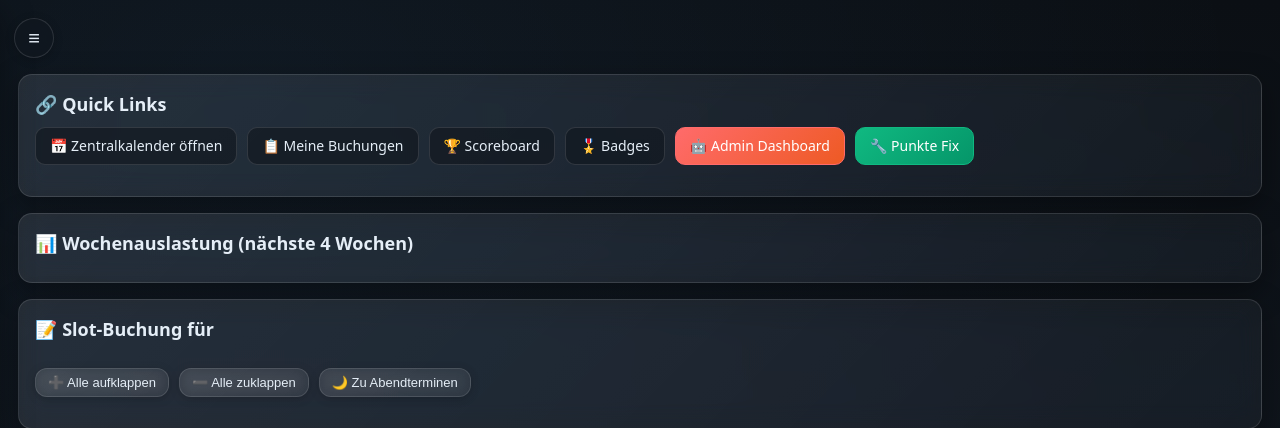
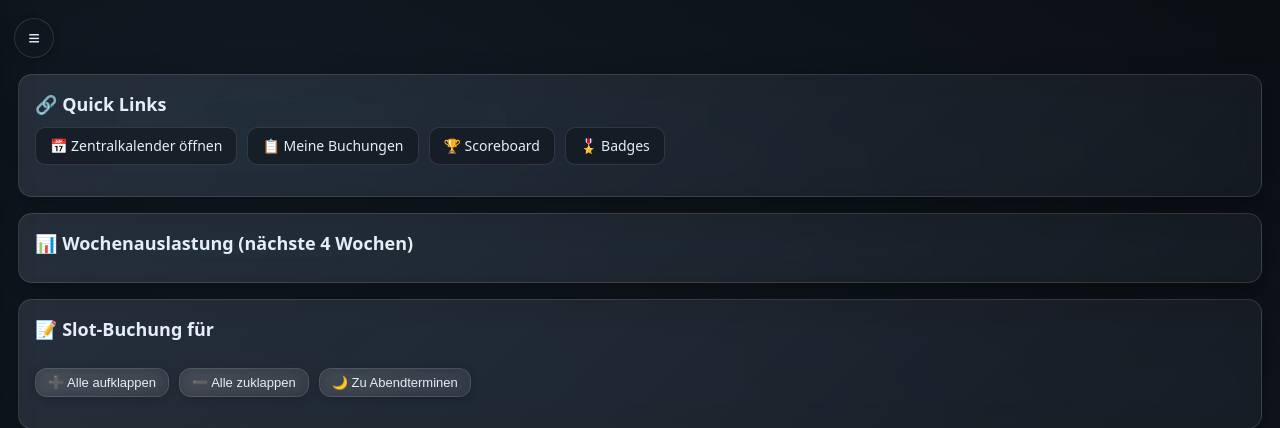
Before and after one commit to Lukes-Git-Beginning/slot-booking-webapp, a Flask app: template templates/index.html in a window 1280 px wide. Shown: the top 428 px of the page. Run offline with Flask 3, Linux system fonts and the light colour scheme; the template is opened without the code that fills it, so the values that code supplies are empty; the visitor is signed in with stand-in values (Sample User, id 1); parts of the project's set-up code (start-up, migrations or seed data) failed here and were passed over; some libraries are stand-ins or nearby versions.

Commit message:
Fix: Admin Dashboard Optimierung und Kalender-3-Tage-Ansicht - Admin Dashboard: Entfernung der /admin/simple Route, nur normale 30-Tage-Beschränkung - Kalender: 3 Tage vor/nach aktuellem Tag in Slot-Buchung - Optik: Verbesserte Admin Dashboard Styles mit Animationen - Kompatibilität: Alle Systeme funktionieren nahtlos zusammen

```diff
--- a/slot_booking_webapp.py
+++ b/slot_booking_webapp.py
@@ -126,8 +126,13 @@ def get_userlist():
     return userdict
 
 def get_week_days(anchor_date):
-    start = anchor_date - timedelta(days=anchor_date.weekday())
-    return [start + timedelta(days=i) for i in range(10) if (start + timedelta(days=i)).weekday() < 5]
+    """Zeige 3 Tage vor und nach dem aktuellen Tag (nur Werktage)"""
+    days = []
+    for i in range(-3, 4):  # -3 bis +3 Tage
+        check_date = anchor_date + timedelta(days=i)
+        if check_date.weekday() < 5:  # Nur Werktage (Montag-Freitag)
+            days.append(check_date)
+    return days
 
 def get_week_start(d):
     return d - timedelta(days=d.weekday())
@@ -1360,9 +1365,11 @@ def my_calendar():
 
     return render_template("my_calendar.html", my_events=my_events, user=user)
 
-@app.route("/admin/simple")
-def admin_simple():
-    """Einfache Admin-Seite ohne Zeit-Check"""
+
+
+@app.route("/admin/dashboard")
+def admin_dashboard():
+    """Admin-only Dashboard mit Statistiken und ML-Vorbereitung"""
     user = session.get("user")
 
     # Admin-Check
@@ -1370,54 +1377,10 @@ def admin_simple():
         flash("❌ Zugriff verweigert. Nur für Administratoren.", "danger")
         return redirect(url_for("login"))
 
-    try:
-        # Initialisiere Tracking System
-        tracker = BookingTracker()
-
-        # Hole Dashboard Daten
-        dashboard_data = tracker.get_performance_dashboard()
-        weekly_report = tracker.get_weekly_report()
-
-        # Lade detaillierte Metriken
-        detailed_metrics = load_detailed_metrics()
-
-        # Generiere Charts
-        charts = generate_dashboard_charts(tracker)
-
-        # Hole Customer Risk Analysis
-        risk_analysis = get_customer_risk_analysis(tracker)
-
-        # ML Insights (Vorbereitung)
-        ml_insights = prepare_ml_insights(tracker)
-
-        return render_template("admin_dashboard_html.html",
-                             dashboard_data=dashboard_data,
-                             weekly_report=weekly_report,
-                             detailed_metrics=detailed_metrics,
-                             charts=charts,
-                             risk_analysis=risk_analysis,
-                             ml_insights=ml_insights,
-                             days_running=get_app_runtime_days())
-
-    except Exception as e:
-        print(f"❌ Error in admin simple: {e}")
-        flash(f"❌ Fehler beim Laden des Dashboards: {e}", "danger")
-        return redirect(url_for("index"))
-
-@app.route("/admin/dashboard")
-def admin_dashboard():
-    """Admin-only Dashboard mit Statistiken und ML-Vorbereitung"""
-    user = session.get("user")
-
-    # Admin-Check
-    if not is_admin(user):
-        flash("❌ Zugriff verweigert. Nur für Administratoren.", "danger")
-        return redirect(url_for("login"))
-
-    # Zeit-Check: Erst ab Tag 30 verfügbar (temporär deaktiviert)
+    # Zeit-Check: Erst ab Tag 30 verfügbar
     days_running = get_app_runtime_days()
 
-    if days_running < 30 and False:  # Temporär deaktiviert für Entwicklung
+    if days_running < 30:
         days_remaining = 30 - days_running
         flash(f"🕐 Dashboard verfügbar in {days_remaining} Tagen (ab 1 Monat Laufzeit)", "info")
         return render_template("admin_locked.html",
--- a/templates/index.html
+++ b/templates/index.html
@@ -637,17 +637,7 @@ body.darkmode .achievement-notification {
       background: rgba(90,177,255,0.1);
     }
 
-    /* Admin Dashboard Link Styling */
-    .admin-dashboard-link {
-      background: linear-gradient(135deg, #ff6b6b, #ee5a24) !important;
-      color: white !important;
-      border-color: #ff6b6b !important;
-    }
-
-    .admin-dashboard-link:hover {
-      background: linear-gradient(135deg, #ee5a24, #ff6b6b) !important;
-      transform: translateY(-2px);
-    }
+
 
     /* Mobile Responsive */
     @media (max-width: 768px) {
@@ -724,12 +714,7 @@ body.darkmode .achievement-notification {
       <span>🏆 Scoreboard</span>
       <span class="shortcut"><kbd>P</kbd></span>
     </div>
-    {% if session.get('user') in ['admin', 'administrator', 'Jose', 'Simon'] %}
-    <div class="action-item" data-action="admin-dashboard">
-      <span>🤖 Admin Dashboard</span>
-      <span class="shortcut"><kbd>A</kbd></span>
-    </div>
-    {% endif %}
+
     <div class="action-item" data-action="next-day">
       <span>➡️ Nächster Tag</span>
       <span class="shortcut"><kbd>→</kbd></span>
@@ -809,14 +794,7 @@ body.darkmode .achievement-notification {
         <a href="{{ url_for('badges') }}">
           🎖️ Badges
         </a>
-        {% if session.get('user') in ['admin', 'administrator', 'Jose', 'Simon'] %}
-        <a href="/admin/simple" class="admin-dashboard-link">
-          🤖 Admin Dashboard
-        </a>
-        <a href="/admin/fix-points" class="admin-dashboard-link" style="background: linear-gradient(135deg, #10b981, #059669) !important; border-color: #10b981 !important;">
-          🔧 Punkte Fix
-        </a>
-        {% endif %}
+
       </div>
     </section>
 
@@ -1396,11 +1374,7 @@ document.addEventListener('keydown', function(e) {
           case 'scoreboard':
             window.location.href = "{{ url_for('scoreboard') }}";
             break;
-          case 'admin-dashboard':
-            {% if session.get('user') in ['admin', 'administrator', 'Jose', 'Simon'] %}
-            window.location.href = "{{ url_for('admin_dashboard') }}";
-            {% endif %}
-            break;
+
           case 'next-day':
             navigateDay(1);
             break;
@@ -1476,12 +1450,7 @@ document.addEventListener('keydown', function(e) {
             e.preventDefault();
             window.location.href = "{{ url_for('scoreboard') }}";
             break;
-          case 'a':
-            e.preventDefault();
-            {% if session.get('user') in ['admin', 'administrator', 'Jose', 'Simon'] %}
-            window.location.href = "{{ url_for('admin_dashboard') }}";
-            {% endif %}
-            break;
+
           case 'e':
             e.preventDefault();
             jumpToEvening();
```
Also changed, not shown: templates/admin_dashboard_html.html (+57 -4 lines).
